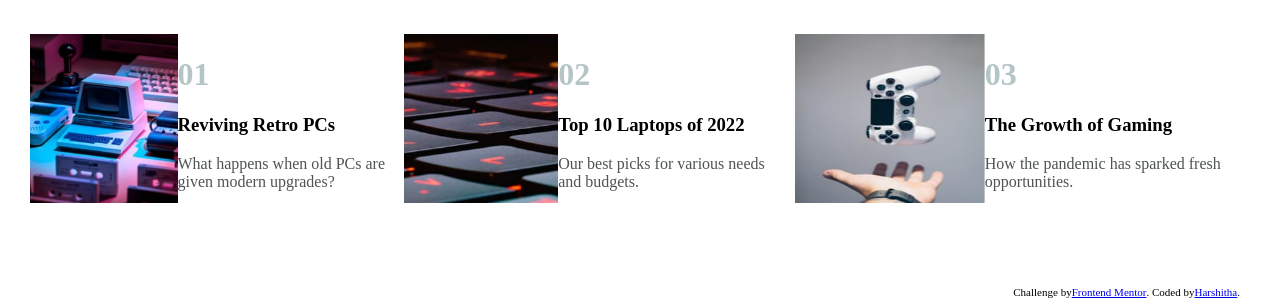
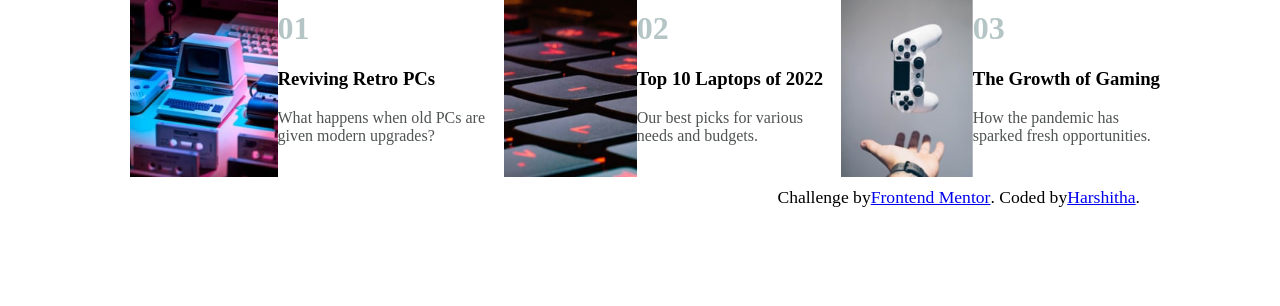
Before and after one commit to harshitha-ravula/newspaperhomepage, a plain HTML site: page index.html in a window 1280 px wide. Shown: the part 744-1050 px from the top of the page. After the commit the page ends 963 px from the top, so only its background shows below. Drawn offline with Linux system fonts and the light colour scheme.

Commit message:
Update style.css

```diff
--- a/style.css
+++ b/style.css
@@ -1,13 +1,16 @@
 body{
-    margin: 20px;
+    margin-left:6em;
+    margin-right: 6em;
     font-size: 100%;
+    padding:1.5em;
+
 
 }
 .logo{
     padding:5px;
 }
 .attribution {
-    font-size: 11px;
+    font-size: 1.1em;
     display: inline-flex;
     margin-right: 20px;
     float: right;
@@ -44,8 +47,8 @@ body{
   display: grid;
   width:100%;
   grid-template-areas:
-    'image image image image image image image card card '
-    'para para para para button button button  card card'
+    'image image image image image image card card card '
+    'para para para button button button card card card'
     'im1 im1 im1 im2 im2 im2 im3 im3 im3';
   gap: 5px;
   padding: 10px;
@@ -115,7 +118,7 @@ body{
 .c5 img {
     width:40%;
     float:left;
-    height:70%
+    height:100%
 }
 .c5 p{
     width:50%;
@@ -125,7 +128,7 @@ body{
 .c6 img {
     width:40%;
     float:left;
-    height: 70%;
+    height:100%;
 
 }
 .c6 p{
@@ -135,11 +138,11 @@ body{
 .c7 img {
     width:40%;
     float:left;
-    height:70%;
+    height:100%;
 
 }
 .c7 p{
-    width:50%;
+    width:30%;
     float:right;
 }
 
```
